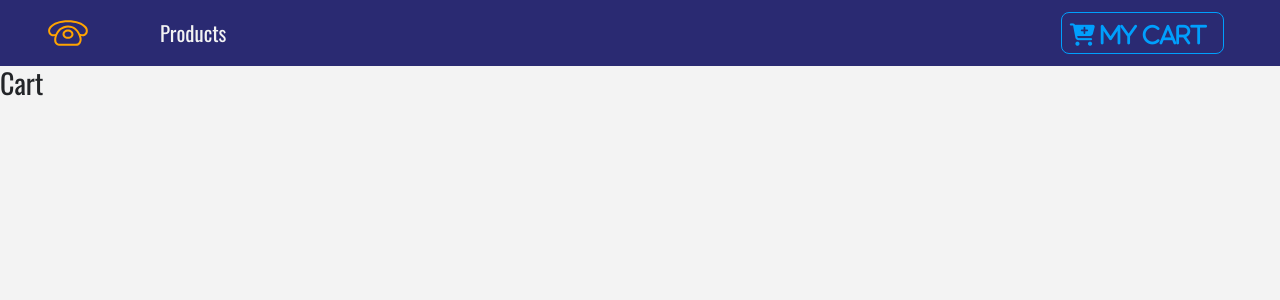
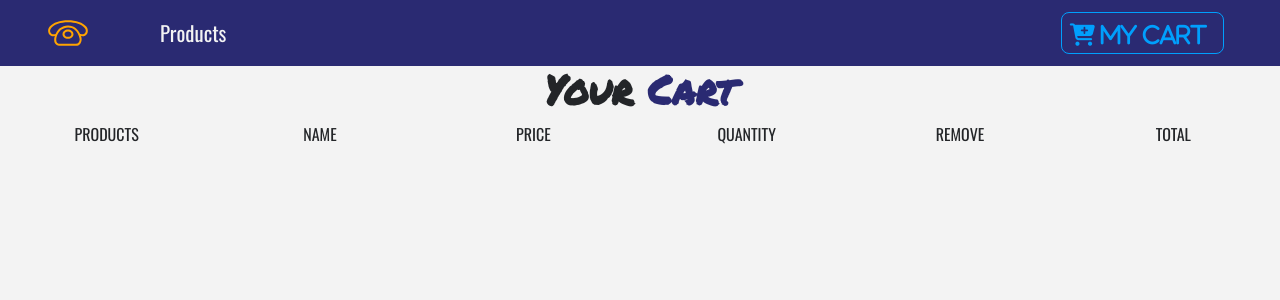
Before and after one commit to imon3/e-commerce-site, a React (Create React App) app in the folder commerce/: page /cart in a window 1280 px wide. Shown: the top 300 px of the page. Built offline with nearby package versions, Linux system fonts and the light colour scheme.

Commit message:
created cart columns component for titles

```diff
--- a/commerce/src/components/cart/Cart.js
+++ b/commerce/src/components/cart/Cart.js
@@ -1,11 +1,14 @@
 import React from "react";
+import Title from "../title/Title";
+import CartColumns from "./CartColumns";
 
 class Cart extends React.Component {
   render() {
     return (
-      <div>
-        <h3>Cart</h3>
-      </div>
+      <section>
+        <Title name="your" title="cart" />
+        <CartColumns />
+      </section>
     );
   }
 }
--- /dev/null
+++ b/commerce/src/components/cart/CartColumns.js
@@ -0,0 +1,30 @@
+import React from "react";
+
+const CartColumns = () => {
+  return (
+    <div className="container-fluid text-center d-lg-block">
+      <div className="row">
+        <div className="col-10 mx-auto col-lg-2">
+          <p className="text-uppercase">products</p>
+        </div>
+        <div className="col-10 mx-auto col-lg-2">
+          <p className="text-uppercase">name</p>
+        </div>
+        <div className="col-10 mx-auto col-lg-2">
+          <p className="text-uppercase">price</p>
+        </div>
+        <div className="col-10 mx-auto col-lg-2">
+          <p className="text-uppercase">quantity</p>
+        </div>
+        <div className="col-10 mx-auto col-lg-2">
+          <p className="text-uppercase">remove</p>
+        </div>
+        <div className="col-10 mx-auto col-lg-2">
+          <p className="text-uppercase">total</p>
+        </div>
+      </div>
+    </div>
+  );
+};
+
+export default CartColumns;
--- a/commerce/src/context.js
+++ b/commerce/src/context.js
@@ -14,7 +14,10 @@
       detailProduct: [],
       cart: [],
       modalOpen: false,
-      modalProduct: []
+      modalProduct: [],
+      cartSubTotal: 0,
+      cartTax: 0,
+      cartTotal: 0
     };
   }
 
@@ -84,6 +87,22 @@
     });
   };
 
+  increment = id => {
+    console.log("this is increment method");
+  };
+
+  decrement = id => {
+    console.log("this is decrement method");
+  };
+
+  removeItem = id => {
+    console.log("this removed the item");
+  };
+
+  clearCart = () => {
+    console.log("this cart is cleared");
+  };
+
   render() {
     return (
       <ProductContext.Provider
@@ -92,7 +111,11 @@
           handleDetail: this.handleDetail,
           addToCart: this.addToCart,
           openModal: this.openModal,
-          closeModal: this.closeModal
+          closeModal: this.closeModal,
+          increment: this.increment,
+          decrement: this.decrement,
+          removeItem: this.removeItem,
+          clearCart: this.clearCart
         }}
       >
         {this.props.children}
```
